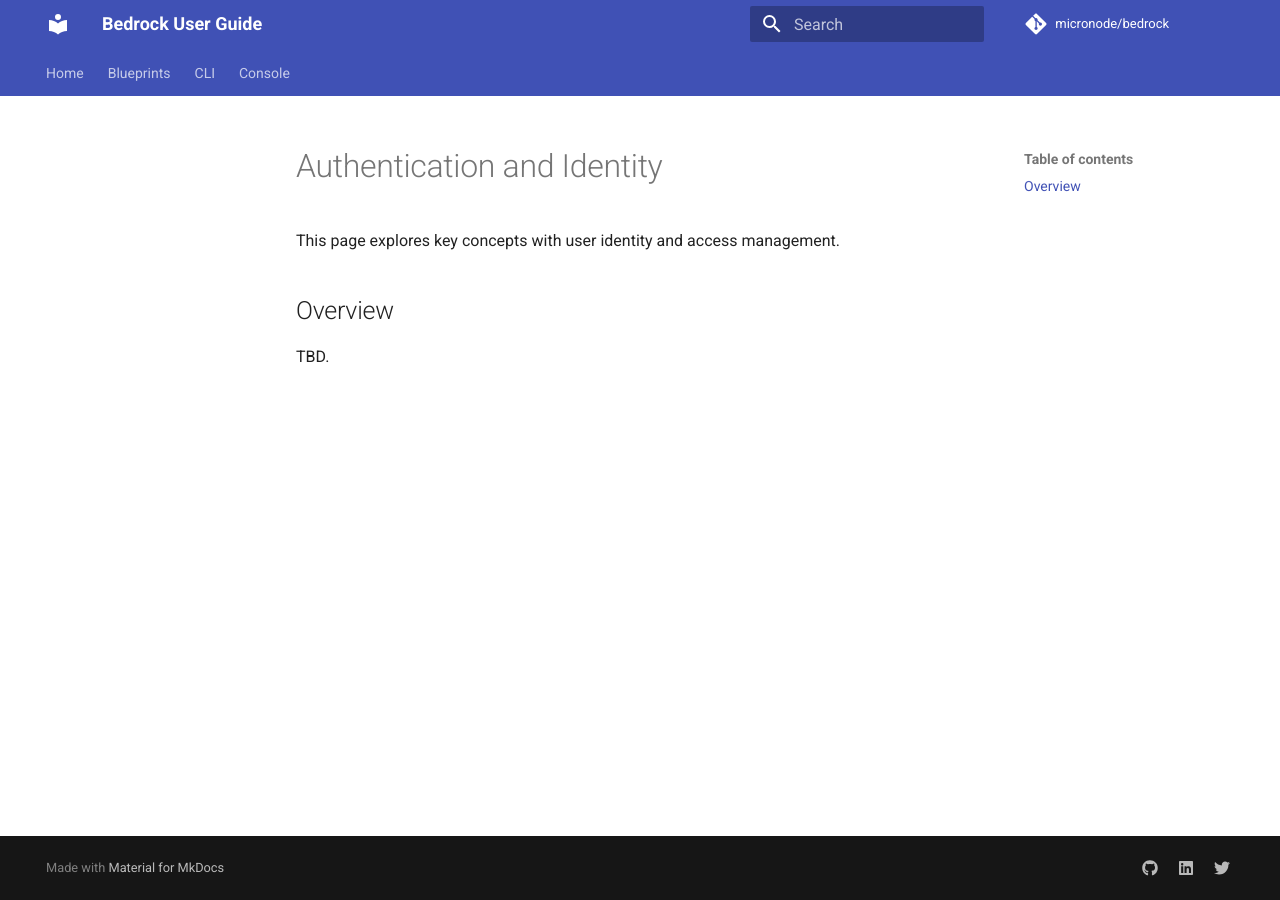
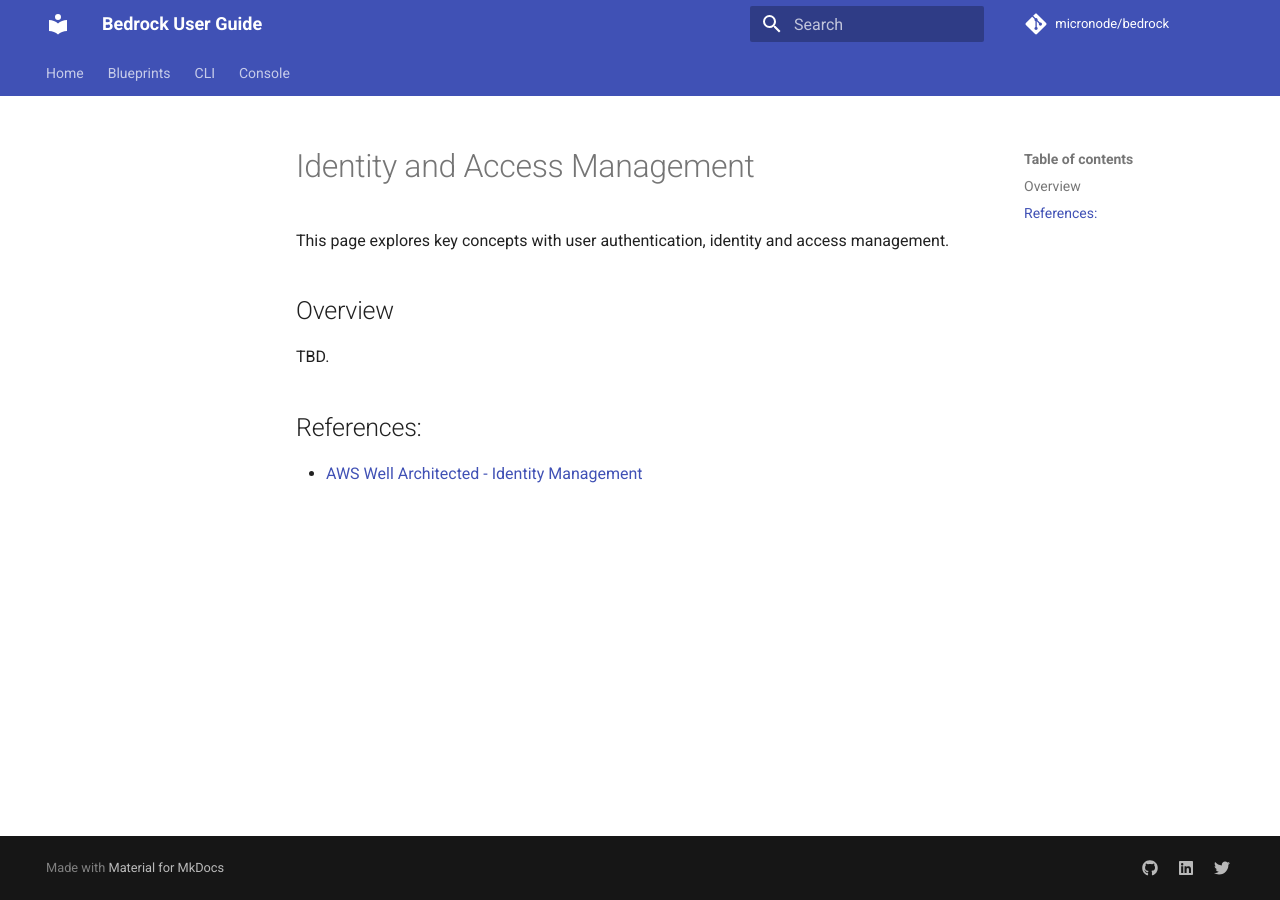
Before and after one commit to micronode/bedrock-user-guide, an MkDocs documentation site: the page built from docs/patterns/IDENTITY.md, in a window 1280 px wide. Built offline with MkDocs 1.6.1 and Material for MkDocs 9.7.7, drawn with Linux system fonts in a browser that asks for light colours; comment, search, counter and statistics services are not loaded.

Commit message:
Added Well Architected references

```diff
--- a/docs/patterns/IDENTITY.md
+++ b/docs/patterns/IDENTITY.md
@@ -1,5 +1,11 @@
-# Authentication and Identity
-This page explores key concepts with user identity and access management.
+# Identity and Access Management
+
+This page explores key concepts with user authentication, identity and access management.
 
 ## Overview
+
 TBD.
+
+## References:
+
+* [AWS Well Architected - Identity Management](https://docs.aws.amazon.com/wellarchitected/latest/security-pillar/identity-management.html)
```
Also changed, not shown: docs/patterns/AUDIT.md (+6 -0 lines), docs/patterns/CERTIFICATES.md (added, +5 -0 lines), docs/patterns/ENCRYPTION.md (renamed from docs/patterns/ENCRYPT.md, +5 -0 lines), docs/patterns/FIREWALL.md (deleted, +0 -5 lines), docs/patterns/NETWORKING.md (added, +11 -0 lines), docs/patterns/PERMISSIONS.md (added, +7 -0 lines), docs/patterns/PROXY.md (+13 -3 lines), docs/patterns/TENANCY.md (added, +7 -0 lines), docs/patterns/THREATS.md (added, +7 -0 lines), docs/patterns/VULNERABILITIES.md (added, +7 -0 lines).
